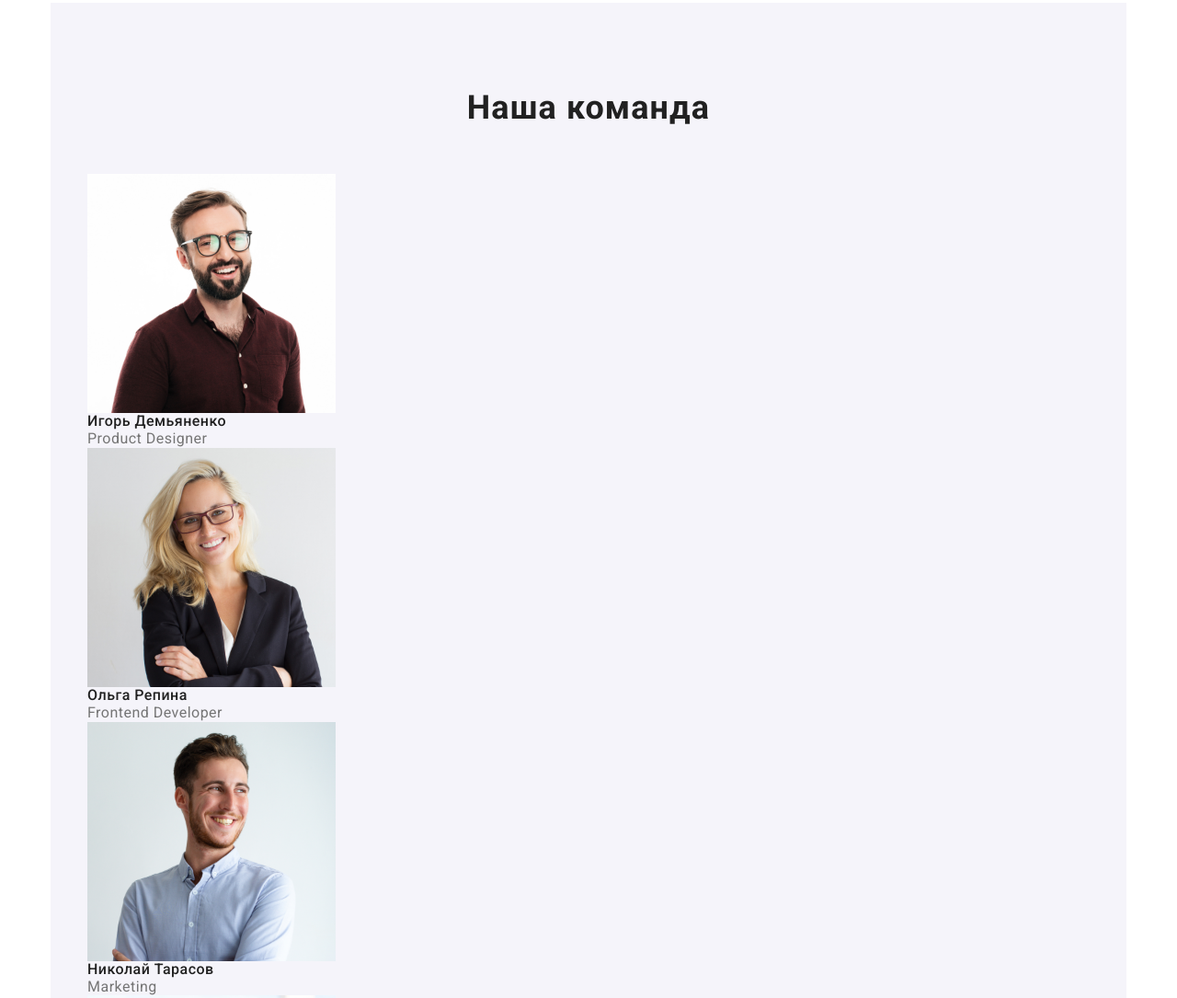
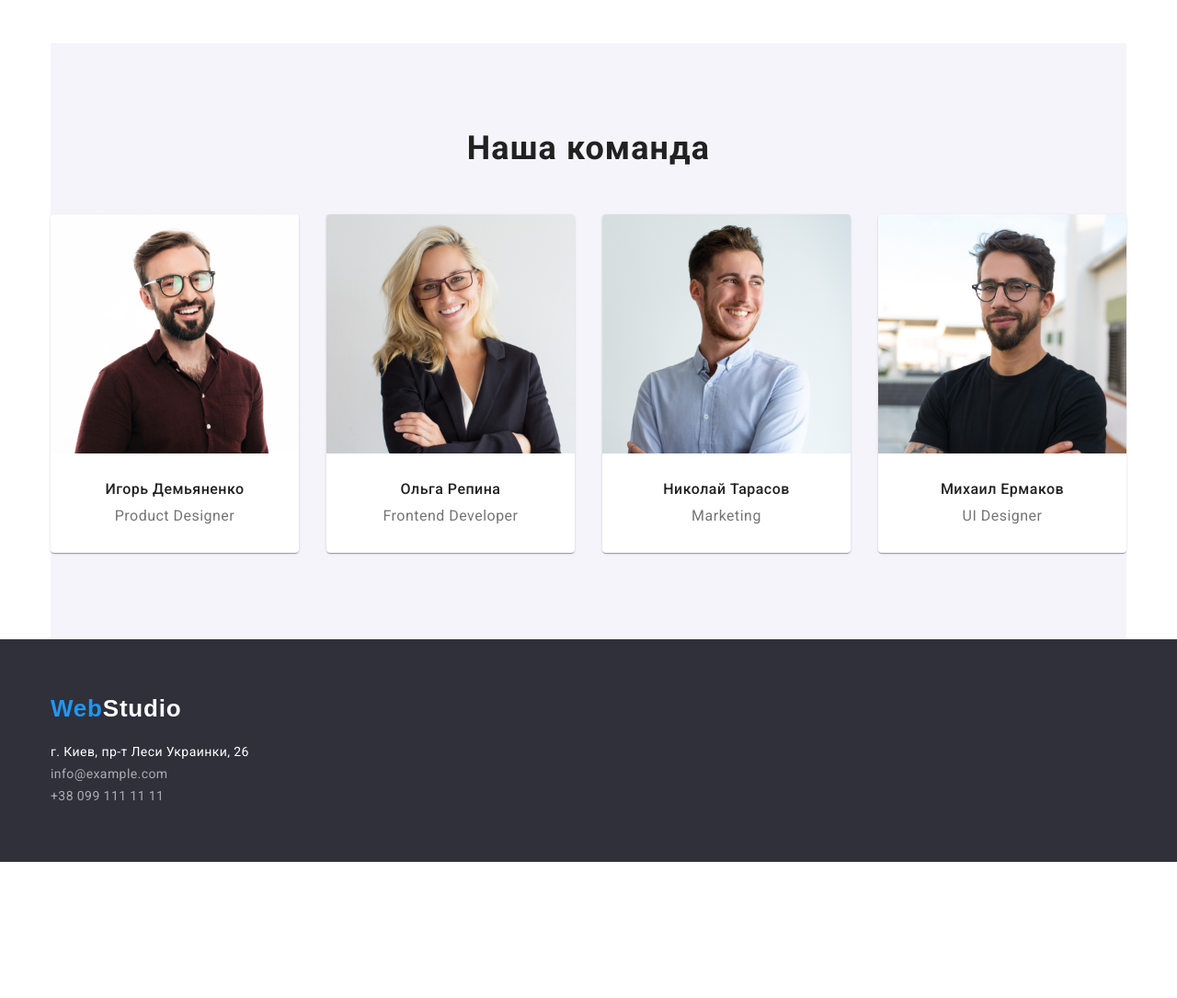
Before and after one commit to AntonK33/goit-markup-hw-03, a plain HTML site: page index.html in a window 1280 px wide. Shown: the part 1435-2520 px from the top of the page at 92% size. After the commit the page ends 2372 px from the top, so only its background shows below. Drawn offline with nearby package versions, Linux system fonts and the light colour scheme.

Commit message:
разметка первой страницы

```diff
--- a/css/style.css
+++ b/css/style.css
@@ -13,6 +13,9 @@ html{
 --title-text-color:#212121;
 --accent-color:#2196F3;
 --primary-white-color:#ffffff;
+--card-set-gap: 20px;
+--card-shadow: 0px 2px 1px -1px rgba(0, 0, 0, 0.2),
+    0px 1px 1px 0px rgba(0, 0, 0, 0.14), 0px 1px 3px 0px rgba(0, 0, 0, 0.12);
 }
 
 
@@ -277,7 +280,7 @@ padding-top: 200px;
 .t-head{
     display: flex;
    padding-left: 0px;
-   padding-bottom: 50px;
+   padding-bottom: 94px;
 
 
 }
@@ -306,17 +309,39 @@ padding-top: 200px;
    letter-spacing: 0.03em;
  padding-top: 94px;
    margin-bottom: 50px;
+}
+
+.team-design{
+
+
+  box-shadow: var(--card-shadow);
+  border-radius: 4px;
+  overflow: hidden;
+  background-color: #ffffff;
+}
+.team-order{
+  padding: 0;
+  margin: 0;
+  list-style: none;
+  padding-bottom: 94px;
+
+  display: flex;
+  flex-wrap: wrap;
+
 
 }
 
-
+.team-margin{
+    margin-right: 30px;
+}
 
 .team-person{
    font-weight: 500;
    font-size:16px;
    line-height:1.18;
-
-   letter-spacing: 0.03em;
+      letter-spacing: 0.03em;
+      margin-top: 30px;
+      text-align: center;
 }
 
 
@@ -325,8 +350,10 @@ padding-top: 200px;
    color: var(--primary-text-color);
    font-size: 16px;
    line-height: 1.18;
-
    letter-spacing: 0.03em;
+   margin-top: 10px;
+   padding-bottom: 30px;
+   text-align: center;
 
 }
 
@@ -390,6 +417,16 @@ padding-top: 200px;
 
 .logo-f{
 color: white;
+margin-bottom: 20px;
+}
+
+.logo-fs{
+    padding-top: 60px;
+    padding-bottom: 60px;
+}
+
+.logo-p{
+    padding-left: 0px;
 }
 
 .list{
@@ -408,6 +445,7 @@ color: white;
     /* or 171% */
     letter-spacing: 0.03em;
     color: #FFFFFF;
+    margin-bottom: 9px;
 }
 
 .a-address{
@@ -418,6 +456,7 @@ color: white;
     /* or 171% */
     letter-spacing: 0.03em;
     color: rgba(255, 255, 255, 0.6);
+    margin-bottom: 9px;
 }
 
 .invisible{
--- a/index.html
+++ b/index.html
@@ -94,26 +94,37 @@
             <section class="section-team">
                 <div class="">
                     <h2 class="title-team">Наша команда</h2>
-                    <ul class="list">
-                        <li>
+                    <ul class="team-order">
+                        <li class="team-margin">
+                            <div class="team-design">
                                 <img src="./image/igor.jpg" alt="игорь-демьяненко" width="270" />
                                 <h3 class="team-person">Игорь Демьяненко</h3>
                                 <p class="person-job">Product Designer</p>
+                            </div>
+
                         </li>
-                        <li>
+                        <li class="team-margin">
+                            <div class="team-design">
                                 <img src="./image/olga.jpg" alt="ольга-репина" width="270" />
                                 <h3 class="team-person">Ольга Репина</h3>
                                 <p class="person-job">Frontend Developer</p>
+                            </div>
                         </li>
-                        <li>
+                        <li class="team-margin">
+                            <div class="team-design">
                                 <img src="./image/nikolay.jpg" alt="николай-тарасов" width="270" />
                                 <h3 class="team-person">Николай Тарасов</h3>
                                 <p class="person-job"> Marketing</p>
+                            </div>
+
                         </li>
                         <li>
+                            <div class="team-design">
                                 <img src="./image/mihail.jpg" alt="михаил-ермаков" width="270" />
                                 <h3 class="team-person">Михаил Ермаков</h3>
                                 <p class="person-job">UI Designer</p>
+                            </div>
+
                         </li>
                     </ul>
                     </section>
@@ -122,12 +133,13 @@
     </div>
 
 
-        <footer class="footer">
+        <footer class="footer ">
+            <div class="container logo-fs ">
                 <a href="./index.html" class="logo">Web<span class="logo-f">Studio</span>
                 </a>
                 </a>
                 <address>
-                <ul class="list">
+                    <ul class="list logo-p ">
                         <li><a class="address link" target="blank"
                                 href="https://www.google.com.ua/maps/place/%D0%B1%D1%83%D0%BB.+%D0%9B%D0%B5%D1%81%D0%B8+%D0%A3%D0%BA%D1%80%D0%B0%D0%B8%D0%BD%D0%BA%D0%B8,+26,+%D0%9A%D0%B8%D0%B5%D0%B2,+02000/@50.4265841,30.5361971,17z/data=!3m1!4b1!4m5!3m4!1s0x40d4cf0e033ecbe9:0x57a4dffefec77da0!8m2!3d50.4265807!4d30.5383858?hl=ru">г.
                                 Киев, пр-т Леси Украинки, 26</a></li>
@@ -135,6 +147,8 @@
                         <li><a class="a-address link" href="tel:+38-099-111-11-11">+38 099 111 11 11</a></li>
                     </ul>
                 </address>
+            </div>
+
 
         </footer>
 
```
Lines whose indentation alone changed are shown as unchanged.
